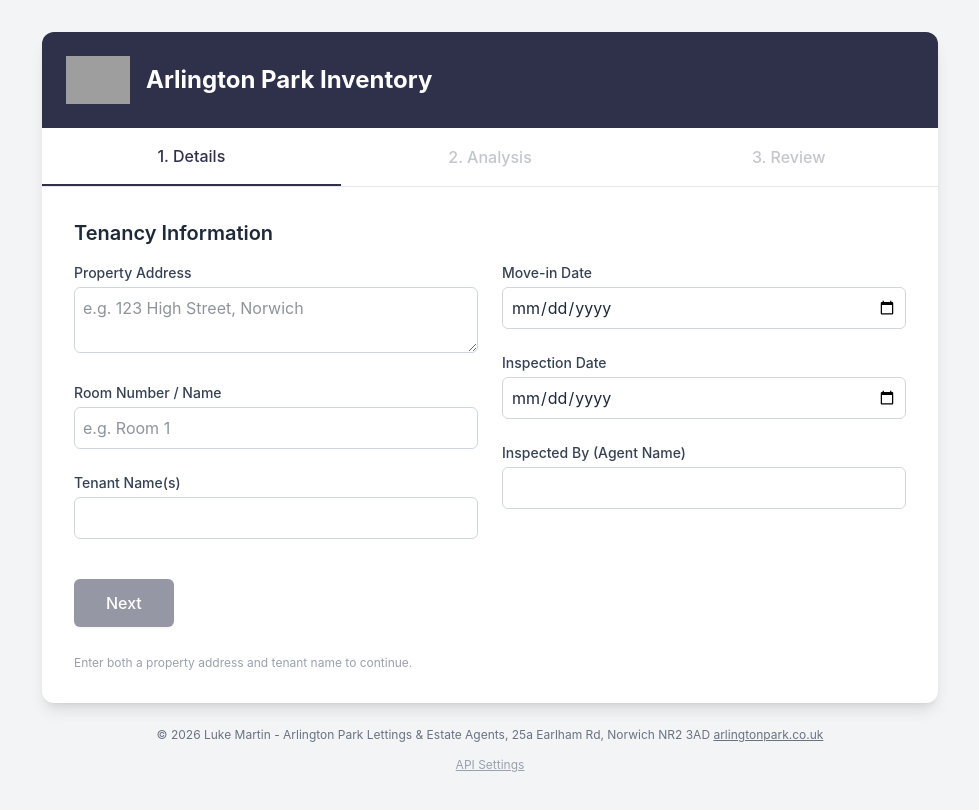
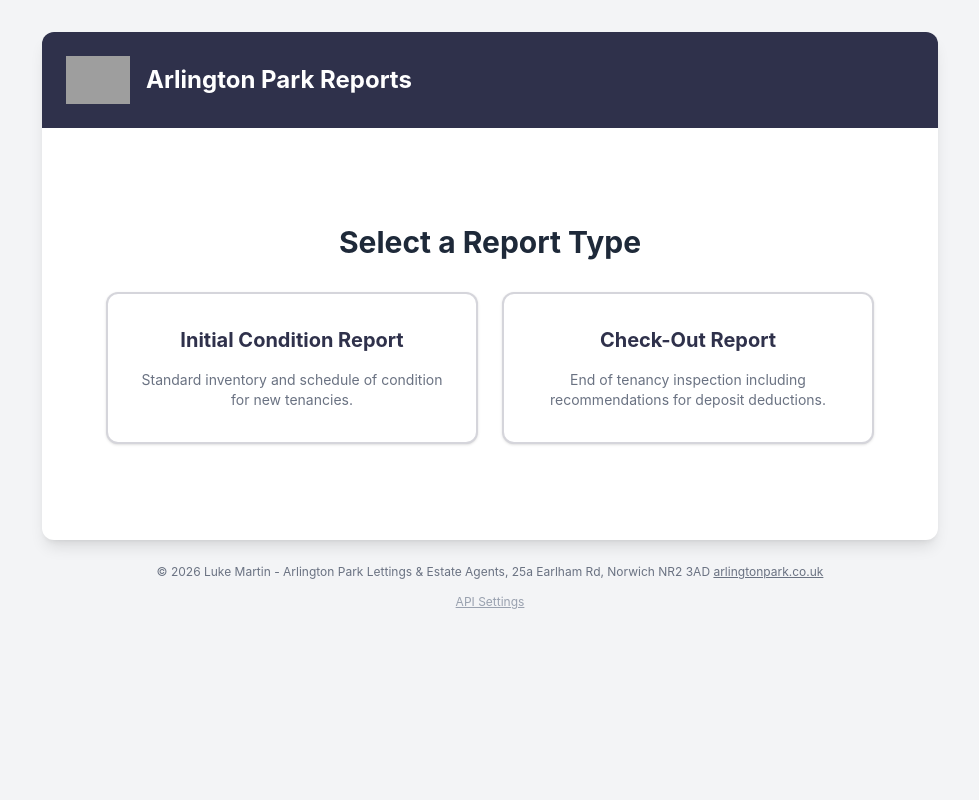
Before and after one commit to lukedmartin88/arlington-inventory, a React (Vite) app: page / in a window 1280 px wide. Shown: the top 810 px of the page, without its empty margins (150-1129 px from the left). Built offline with nearby package versions, Linux system fonts and the light colour scheme.

Commit message:
“UpdateFINAL”

```diff
--- a/src/App.jsx
+++ b/src/App.jsx
@@ -70,13 +70,14 @@
 const newImgId = () => `img-${++_imgIdCounter}`;
 
 export default function App() {
-    const [step, setStep] = useState(1);
+    const [step, setStep] = useState(0);
+    const [reportType, setReportType] = useState(null); // 'inventory' or 'checkout'
     const [showApiSettings, setShowApiSettings] = useState(false);
     const [activeApiKey, setActiveApiKey] = useState(getEnvKey());
     const [tenancyInfo, setTenancyInfo] = useState({
-        propertyAddress: '', roomIdentifier: '', tenantName: '', moveInDate: '', dateOfInventory: '', clerkName: ''
+        propertyAddress: '', roomIdentifier: '', tenantName: '', moveInDate: '', checkOutDate: '', dateOfInventory: '', clerkName: ''
     });
-    const [mainImages, setMainImages] = useState([]);   // [{ id, mimeType, data }]
+    const [mainImages, setMainImages] = useState([]);
     const [mainReport, setMainReport] = useState('');
     const [isAnalysingMain, setIsAnalysingMain] = useState(false);
     const [isPolishingMain, setIsPolishingMain] = useState(false);
@@ -205,8 +206,9 @@
 
                 const tName = tenancyInfo.tenantName?.trim() || 'Tenant';
                 const rNum = tenancyInfo.roomIdentifier?.trim() || 'Room';
-                const mDate = tenancyInfo.moveInDate || 'NoDate';
-                const safeFilename = `${tName} ${rNum} ${mDate}`.replace(/[/\\?%*:|"<>]/g, '-').trim() + '.pdf';
+                const mDate = reportType === 'checkout' ? (tenancyInfo.checkOutDate || 'NoDate') : (tenancyInfo.moveInDate || 'NoDate');
+                const filePrefix = reportType === 'checkout' ? 'Checkout' : 'Inventory';
+                const safeFilename = `${filePrefix}_${tName}_${rNum}_${mDate}`.replace(/[/\\?%*:|"<>]/g, '_').trim() + '.pdf';
 
                 const opt = {
                     margin: 10,
@@ -318,7 +320,8 @@
             }));
             const roomName = (tenancyInfo.roomIdentifier || 'tenant room').replace(/[<>"'`]/g, '').slice(0, 100);
 
-            const formatConstraint = `
+            // Base formatting shared by both report types
+            let formatConstraint = `
 Output the report EXACTLY in this format using bolding for headings.
 When describing specific issues or items, refer to the corresponding image using "[Image X]" (e.g., [Image 1], [Image 2]).
 
@@ -332,8 +335,19 @@
 • **[Item name]:** [Description] [Image X]
 Condition: [Condition]
 `;
-            const promptText = `Analyse the images of ${roomName} in an HMO. ${formatConstraint}
+            let promptText = "";
+
+            if (reportType === 'inventory') {
+                promptText = `Analyse the images of ${roomName} in an HMO. ${formatConstraint}
                 Distinguish surface stains from structural damage (holes, burns). Be highly thorough in your analysis. Pay extremely close attention to detail: explicitly identify, count, and note multiples of items (e.g., all light fittings, all plug sockets) and explicitly describe any minor defects found, such as cracks in mirrors, marks, or scuffs. DO NOT suggest any improvements, recommendations, repairs, or fixes required under any circumstances; only strictly state the objective current condition. Be professional. Use UK English. Do not use em dashes.`;
+            } else {
+                formatConstraint += `
+**3. Deposit Deduction Recommendations**
+• **[Item/Issue]:** [Reasoning for deduction vs fair wear and tear]
+`;
+                promptText = `Analyse the images of ${roomName} in an HMO for an end of tenancy check-out report. ${formatConstraint}
+                Distinguish surface stains from structural damage (holes, burns). Be highly thorough in your analysis. Pay extremely close attention to detail: explicitly identify, count, and note multiples of items and explicitly describe any defects, damage, missing items, or cleaning issues found. Conclude with objective recommendations for tenancy deposit deductions based on damage that exceeds fair wear and tear. Be professional. Use UK English. Do not use em dashes.`;
+            }
 
             const payload = {
                 contents: [{ role: "user", parts: [{ text: promptText }, ...imageParts] }]
@@ -361,7 +375,10 @@
         if (!mainReport.trim() || !activeApiKey) return;
         setIsPolishingMain(true);
         try {
-            const promptText = `Rewrite the following notes to sound highly professional and completely objective. Maintain exact formatting, bolding, and image references like [Image X]. Ensure the tone strictly reports condition and DOES NOT suggest any improvements, recommendations, or repairs required. Use UK English only. Do not use em dashes: \n\n${mainReport}`;
+            const promptText = reportType === 'inventory'
+                ? `Rewrite the following notes to sound highly professional and completely objective. Maintain exact formatting, bolding, and image references like [Image X]. Ensure the tone strictly reports condition and DOES NOT suggest any improvements, recommendations, or repairs required. Use UK English only. Do not use em dashes: \n\n${mainReport}`
+                : `Rewrite the following notes to sound highly professional and completely objective. Maintain exact formatting, bolding, and image references like [Image X]. Ensure the tone strictly reports check-out conditions and provides objective recommendations for deposit deductions. Use UK English only. Do not use em dashes: \n\n${mainReport}`;
+
             const payload = { contents: [{ role: "user", parts: [{ text: promptText }] }] };
             const data = await callGeminiWithFallback(payload, activeApiKey);
             setMainReport(data.candidates?.[0]?.content?.parts?.[0]?.text || mainReport);
@@ -410,6 +427,13 @@
         if (e.target === e.currentTarget) setShowApiSettings(false);
     };
 
+    const handleReset = () => {
+        setStep(0);
+        setReportType(null);
+        setMainReport('');
+        setMainImages([]);
+    };
+
     return (
         <div className="min-h-screen bg-gray-100 text-gray-800 p-4 sm:p-8 print:p-0 print:bg-white font-sans">
             <style>
@@ -436,11 +460,14 @@
 
             <div className="max-w-4xl mx-auto bg-white rounded-xl shadow-lg overflow-hidden print:shadow-none">
 
-                <div className="bg-[#2f314b] text-white p-4 sm:p-6 print:hidden flex items-center gap-4">
+                <div className="bg-[#2f314b] text-white p-4 sm:p-6 print:hidden flex items-center justify-between gap-4">
+                    <div className="flex items-center gap-4 cursor-pointer" onClick={handleReset}>
                         <img src={logoSrc} alt="Arlington Park Logo" crossOrigin="anonymous" className="h-10 sm:h-12 object-contain" />
-                    <h1 className="text-xl sm:text-2xl font-bold">Arlington Park Inventory</h1>
+                        <h1 className="text-xl sm:text-2xl font-bold">Arlington Park Reports</h1>
+                    </div>
                 </div>
 
+                {step > 0 && (
                     <div className="flex border-b border-gray-200 print:hidden">
                         {[1, 2, 3].map(s => (
                             <button
@@ -456,13 +483,42 @@
                             </button>
                         ))}
                     </div>
+                )}
 
                 <div className="p-6 sm:p-8">
 
-                    {/* ── STEP 1 ── */}
+                    {/* Step 0: Report Selection Screen */}
+                    {step === 0 && (
+                        <div className="flex flex-col items-center justify-center space-y-8 py-8 sm:py-16">
+                            <h2 className="text-2xl sm:text-3xl font-bold text-gray-800 text-center">Select a Report Type</h2>
+                            <div className="grid grid-cols-1 md:grid-cols-2 gap-6 w-full max-w-3xl">
+                                <button
+                                    onClick={() => { setReportType('inventory'); setStep(1); }}
+                                    className="bg-white border-2 border-[#2f314b]/20 p-8 rounded-xl hover:border-[#2f314b] hover:bg-gray-50 transition group flex flex-col items-center gap-4 shadow-sm"
+                                >
+                                    <span className="text-xl font-bold text-[#2f314b]">Initial Condition Report</span>
+                                    <span className="text-sm text-center text-gray-500">Standard inventory and schedule of condition for new tenancies.</span>
+                                </button>
+                                <button
+                                    onClick={() => { setReportType('checkout'); setStep(1); }}
+                                    className="bg-white border-2 border-[#2f314b]/20 p-8 rounded-xl hover:border-[#2f314b] hover:bg-gray-50 transition group flex flex-col items-center gap-4 shadow-sm"
+                                >
+                                    <span className="text-xl font-bold text-[#2f314b]">Check-Out Report</span>
+                                    <span className="text-sm text-center text-gray-500">End of tenancy inspection including recommendations for deposit deductions.</span>
+                                </button>
+                            </div>
+                        </div>
+                    )}
+
+                    {/* Step 1: Details */}
                     {step === 1 && (
                         <div className="space-y-6">
-                            <h2 className="text-xl font-semibold text-gray-800 mb-4">Tenancy Information</h2>
+                            <div className="flex justify-between items-center mb-4">
+                                <h2 className="text-xl font-semibold text-gray-800">
+                                    {reportType === 'inventory' ? 'Inventory Details' : 'Check-Out Details'}
+                                </h2>
+                                <button onClick={handleReset} className="text-sm text-gray-500 hover:text-gray-800 underline">Change Report Type</button>
+                            </div>
                             <div className="grid grid-cols-1 md:grid-cols-2 gap-6">
                                 <div className="space-y-6">
                                     <div>
@@ -499,10 +555,17 @@
                                     </div>
                                 </div>
                                 <div className="space-y-6">
+                                    {reportType === 'inventory' ? (
                                         <div>
                                             <label className="block text-sm font-medium text-gray-700 mb-1">Move-in Date</label>
                                             <input type="date" name="moveInDate" value={tenancyInfo.moveInDate} onChange={handleTenancyChange} className="w-full p-2 border border-gray-300 rounded-md focus:ring-[#2f314b] focus:border-[#2f314b]" />
                                         </div>
+                                    ) : (
+                                        <div>
+                                            <label className="block text-sm font-medium text-gray-700 mb-1">Check-out Date</label>
+                                            <input type="date" name="checkOutDate" value={tenancyInfo.checkOutDate} onChange={handleTenancyChange} className="w-full p-2 border border-gray-300 rounded-md focus:ring-[#2f314b] focus:border-[#2f314b]" />
+                                        </div>
+                                    )}
                                     <div>
                                         <label className="block text-sm font-medium text-gray-700 mb-1">Inspection Date</label>
                                         <input type="date" name="dateOfInventory" value={tenancyInfo.dateOfInventory} onChange={handleTenancyChange} className="w-full p-2 border border-gray-300 rounded-md focus:ring-[#2f314b] focus:border-[#2f314b]" />
@@ -526,7 +589,7 @@
                         </div>
                     )}
 
-                    {/* ── STEP 2 ── */}
+                    {/* Step 2: Analysis */}
                     {step === 2 && (
                         <div className="space-y-8">
                             {errorMsg && <div className="p-4 bg-red-50 text-red-700 rounded-md text-sm border border-red-200">{errorMsg}</div>}
@@ -571,7 +634,7 @@
                                 )}
 
                                 <button onClick={analyseImages} disabled={isAnalysingMain || mainImages.length === 0} className="w-full py-3 bg-[#2f314b] text-white rounded-md font-bold disabled:bg-gray-300 transition">
-                                    {isAnalysingMain ? 'Analysing via AI...' : 'Generate Report'}
+                                    {isAnalysingMain ? 'Analysing via AI...' : `Generate ${reportType === 'checkout' ? 'Check-Out' : 'Inventory'} Report`}
                                 </button>
 
                                 {loadingState.active && (
@@ -619,7 +682,7 @@
                         </div>
                     )}
 
-                    {/* ── STEP 3 ── */}
+                    {/* Step 3: Review */}
                     {step === 3 && (
                         <div className="space-y-6">
                             {pdfFallbackMsg && (
@@ -642,7 +705,9 @@
 
                                 <div className="mb-8 text-center flex flex-col items-center">
                                     <img src={logoSrc} alt="Arlington Park" crossOrigin="anonymous" style={{ height: '72px' }} className="mb-4 object-contain" />
-                                    <h2 className="text-[18px] font-bold">Property Inventory & Schedule of Condition</h2>
+                                    <h2 className="text-[18px] font-bold">
+                                        {reportType === 'checkout' ? 'Check-Out Report & Schedule of Condition' : 'Property Inventory & Schedule of Condition'}
+                                    </h2>
                                 </div>
 
                                 <div className="grid grid-cols-1 gap-2 mb-8 text-[12px]">
@@ -655,7 +720,10 @@
                                         </span>
                                     </div>
                                     <div className="flex"><span className="w-48 font-bold">Tenant Name:</span> <span>{tenancyInfo.tenantName || ''}</span></div>
-                                    <div className="flex"><span className="w-48 font-bold">Move-in Date:</span> <span>{formatOrdinalDate(tenancyInfo.moveInDate)}</span></div>
+                                    <div className="flex">
+                                        <span className="w-48 font-bold">{reportType === 'checkout' ? 'Check-out Date:' : 'Move-in Date:'}</span>
+                                        <span>{formatOrdinalDate(reportType === 'checkout' ? tenancyInfo.checkOutDate : tenancyInfo.moveInDate)}</span>
+                                    </div>
                                     <div className="flex"><span className="w-48 font-bold">Inspection Date:</span> <span>{formatOrdinalDate(tenancyInfo.dateOfInventory)}</span></div>
                                     <div className="flex"><span className="w-48 font-bold">Inspected By:</span> <span>{tenancyInfo.clerkName || ''}</span></div>
                                 </div>
```
Lines whose indentation alone changed are shown as unchanged.
